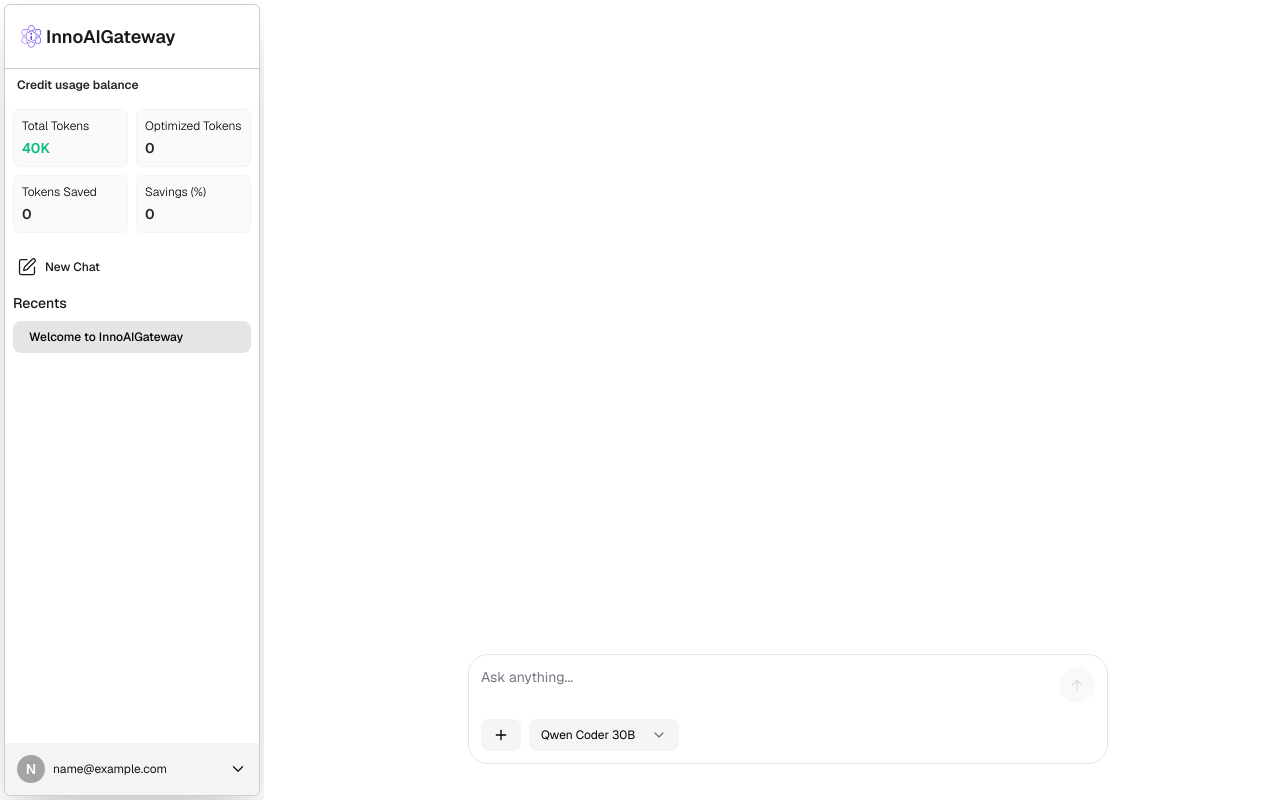
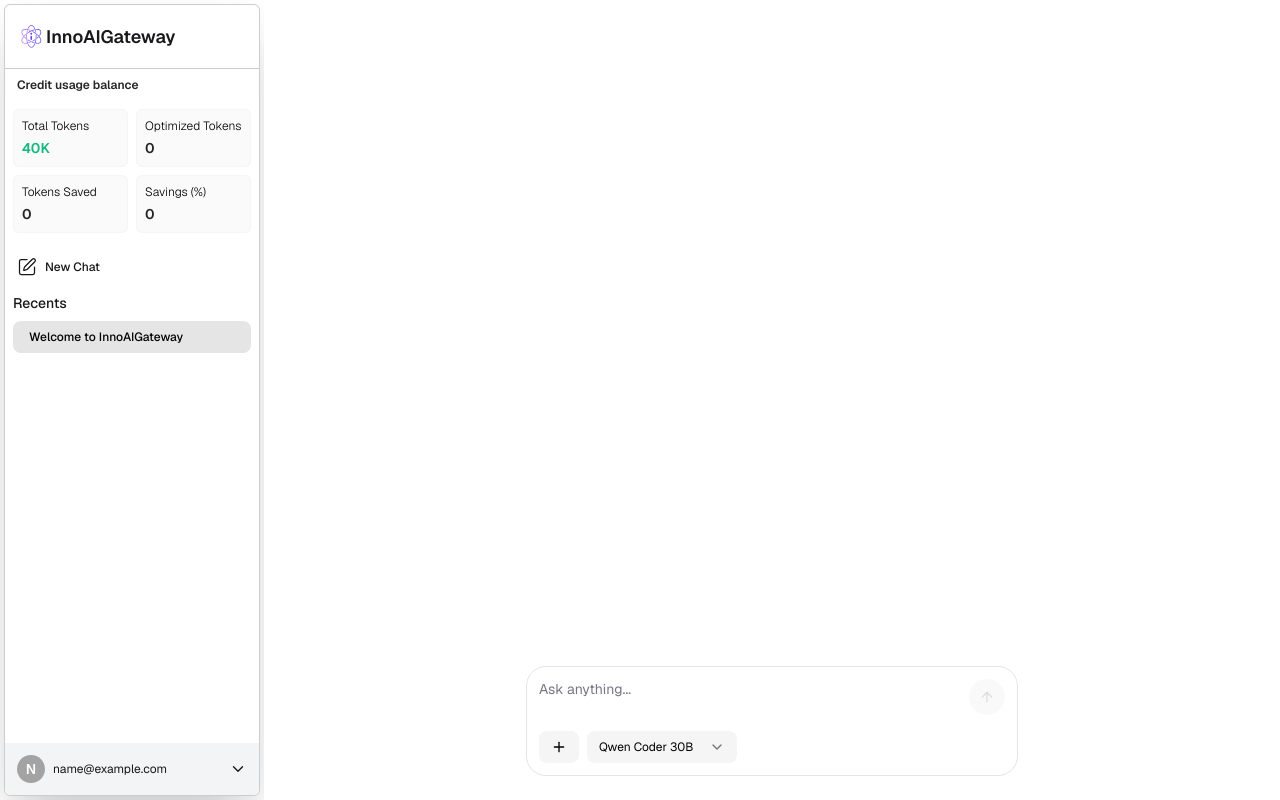
Before and after one commit to Ramyasree1122/inno-gate-way, a Next.js app: page /chat/13b56b64-14df-4efa-8edf-567d80291c27 in a window 1280 px wide. Built offline with nearby package versions, Linux system fonts and the light colour scheme; sample sign-in values are in the browser's storage.

Commit message:
need to make changes the UI on after AI response, chat box need to be adjusted width

```diff
--- a/package.json
+++ b/package.json
@@ -21,6 +21,8 @@
     "react": "19.2.4",
     "react-dom": "19.2.4",
     "react-hook-form": "^7.82.0",
+    "react-markdown": "^10.1.0",
+    "react-syntax-highlighter": "^16.1.1",
     "shadcn": "^4.13.1",
     "tailwind-merge": "^3.6.0",
     "tw-animate-css": "^1.4.0",
@@ -31,6 +33,7 @@
     "@types/node": "^20",
     "@types/react": "^19",
     "@types/react-dom": "^19",
+    "@types/react-syntax-highlighter": "^15.5.13",
     "eslint": "^9",
     "eslint-config-next": "16.2.10",
     "tailwindcss": "^4",
--- a/src/app/chat/ChatConversation.tsx
+++ b/src/app/chat/ChatConversation.tsx
@@ -1,9 +1,144 @@
-export default function ChatConversation() {
+"use client";
+
+import { useState } from "react";
+import { Copy, Code, Check } from "lucide-react";
+import ReactMarkdown from "react-markdown";
+import { Prism as SyntaxHighlighter } from "react-syntax-highlighter";
+
+// Define a custom Prism theme to match the reference design colors
+const customPrismTheme: { [key: string]: React.CSSProperties } = {
+  'code[class*="language-"]': {
+    color: "#000000",
+    background: "none",
+    fontFamily: "ui-monospace, SFMono-Regular, Menlo, Monaco, Consolas, monospace",
+    fontSize: "14px",
+    lineHeight: "1.6",
+  },
+  'pre[class*="language-"]': {
+    color: "#000000",
+    background: "transparent",
+    fontFamily: "ui-monospace, SFMono-Regular, Menlo, Monaco, Consolas, monospace",
+    margin: 0,
+    padding: "0 24px 24px 24px",
+    overflowX: "auto",
+  },
+  "keyword": { color: "#c026d3" },      // Pink/magenta keywords e.g. import
+  "string": { color: "#16A34A" },       // Green strings
+  "builtin": { color: "#6366F1" },      // Violet builtins/variables
+  "variable": { color: "#6366F1" },
+  "function": { color: "#6366F1" },
+  "class-name": { color: "#6366F1" },
+  "operator": { color: "#000000" },
+  "punctuation": { color: "#1F2937" },
+  "property": { color: "#6366F1" },
+  "number": { color: "#6366F1" },
+  "comment": { color: "#9CA3AF" },
+};
+
+interface Message {
+  id: string;
+  role: "user" | "assistant";
+  content: string;
+}
+
+interface ChatConversationProps {
+  messages: Message[];
+}
+
+export default function ChatConversation({ messages }: ChatConversationProps) {
+  const [copied, setCopied] = useState(false);
+
+  const handleCopy = (code: string) => {
+    navigator.clipboard.writeText(code);
+    setCopied(true);
+    setTimeout(() => setCopied(false), 2000);
+  };
+
   return (
-    <div className="flex-1 overflow-y-auto p-4">
-      <h2 className="text-xl font-bold mb-4">Chat Conversation</h2>
-      <div className="space-y-4">
-      </div>
+    <div className="w-[50%] max-w-[1100px] mx-auto py-8 flex flex-col gap-6 flex-1 overflow-y-auto min-h-0">
+      {messages.map((msg) => {
+        if (msg.role === "user") {
+          return (
+            <div key={msg.id} className="flex justify-end">
+              <div className="rounded-2xl bg-neutral-100 px-5 py-2.5 max-w-[80%]">
+                <p className="text-sm text-neutral-900 select-none">
+                  {msg.content}
+                </p>
+              </div>
+            </div>
+          );
+        }
+
+        return (
+          <div key={msg.id} className="w-full">
+            <ReactMarkdown
+              components={{
+                h2: ({ children }) => (
+                  <h2 className="mb-4 text-2xl font-semibold text-neutral-900">
+                    {children}
+                  </h2>
+                ),
+                p: ({ children }) => {
+                  // Only render paragraph element if it has non-empty children
+                  if (!children) return null;
+                  return <p className="mb-4 text-neutral-900">{children}</p>;
+                },
+                code({ node, className, children, ...props }) {
+                  const match = /language-(\w+)/.exec(className || "");
+                  const codeText = String(children).replace(/\n$/, "");
+                  const language = match ? match[1] : "";
+
+                  if (match) {
+                    return (
+                      <div className="my-4 overflow-hidden rounded-3xl bg-[#F5F5F5]">
+                        {/* Header */}
+                        <div className="flex items-center justify-between px-6 pt-5 pb-2 select-none">
+                          <div className="flex items-center gap-2 text-neutral-900">
+                            <Code size={16} strokeWidth={1.8} className="text-neutral-700" />
+                            <span className="text-sm font-medium capitalize">
+                              {language}
+                            </span>
+                          </div>
+
+                          <button
+                            onClick={() => handleCopy(codeText)}
+                            className="cursor-pointer text-neutral-500 hover:text-black transition-colors"
+                            title="Copy code"
+                          >
+                            {copied ? (
+                              <Check size={16} strokeWidth={1.8} className="text-green-600" />
+                            ) : (
+                              <Copy size={16} strokeWidth={1.8} />
+                            )}
+                          </button>
+                        </div>
+
+                        {/* Syntax Highlighted Code */}
+                        <SyntaxHighlighter
+                          style={customPrismTheme}
+                          language={language}
+                          PreTag="div"
+                          {...props}
+                        >
+                          {codeText}
+                        </SyntaxHighlighter>
+                      </div>
+                    );
+                  }
+
+                  return (
+                    <code className="bg-neutral-100 rounded px-1.5 py-0.5 text-sm font-mono" {...props}>
+                      {children}
+                    </code>
+                  );
+                },
+              }}
+            >
+              {msg.content}
+            </ReactMarkdown>
+          </div>
+        );
+      })}
     </div>
   );
 }
--- a/src/app/chat/ChatInput.tsx
+++ b/src/app/chat/ChatInput.tsx
@@ -10,7 +10,6 @@ import {
   SelectTrigger,
   SelectValue,
 } from "@/components/ui/select";
-import { usePathname } from "next/navigation";
 
 const models = [
   {
@@ -40,15 +39,15 @@ type ChatInputProps = {
   setMessage: React.Dispatch<React.SetStateAction<string>>;
   message: string;
   handleSendMessage?: (message: string) => void;
+  isWelcome?: boolean;
 };
 
 export default function ChatInput({
   setMessage = () => {},
   message,
   handleSendMessage,
+  isWelcome = true,
 }: ChatInputProps) {
-  const pathname = usePathname();
-  const isChatConversation = pathname !== "/chat";
   const fileInputRef = useRef<HTMLInputElement>(null);
   const [attachments, setAttachments] = useState<Attachment[]>([]);
 
@@ -133,13 +132,14 @@ export default function ChatInput({
   };
 
   return (
+    <div className="w-full flex flex-col items-center relative">
       <div
         className={`flex flex-col rounded-[20px] border border-neutral-200 bg-white p-3 px-3 cursor-default w-[50%] max-w-[1100px]
 
           ${
-   isChatConversation
-     ? "fixed bottom-9 left-[calc(50%+148px)] -translate-x-1/2 shadow-none hover:border-neutral-300"
-     : "mt-4 shadow-[0px_25px_20px_-20px_rgba(0,0,0,0.40)] transition-all duration-200 hover:border-neutral-300 hover:shadow-[0px_26px_22px_-20px_rgba(0,0,0,0.42)]"
+            isWelcome
+              ? "mt-4 shadow-[0px_25px_20px_-20px_rgba(0,0,0,0.40)] transition-all duration-200 hover:border-neutral-300 hover:shadow-[0px_26px_22px_-20px_rgba(0,0,0,0.42)]"
+              : "shadow-none hover:border-neutral-300"
           }`}
       >
         {attachments.length > 0 && (
@@ -264,5 +264,6 @@ export default function ChatInput({
           </Button>
         </div>
       </div>
+    </div>
   );
 }
--- a/src/app/chat/MainChat.tsx
+++ b/src/app/chat/MainChat.tsx
@@ -1,22 +1,142 @@
+"use client";
+
 import SvgIcon from "@/components/svgIcons";
 import ChatInput from "./ChatInput";
-import {  usePathname } from "next/navigation";
+import ChatConversation from "./ChatConversation";
+import { usePathname } from "next/navigation";
+import { useState, useEffect, useRef } from "react";
+
+interface Message {
+  id: string;
+  role: "user" | "assistant";
+  content: string;
+}
 
 export default function MainChat() {
-    const pathname = usePathname();
+  const pathname = usePathname();
+  const [messageText, setMessageText] = useState("");
 
+  // Track messages per chatId
+  const [sessions, setSessions] = useState<Record<string, Message[]>>({});
+  const messagesEndRef = useRef<HTMLDivElement>(null);
+
+  // Get current chatId from pathname (e.g. /chat/123 -> 123)
+  const isWelcome = pathname === "/chat";
+  const chatId = pathname.startsWith("/chat/") ? pathname.substring(6) : null;
+
+  // Clear input message when switching chats
+  useEffect(() => {
+    setMessageText("");
+  }, [chatId]);
+
+  // Scroll to bottom when new messages arrive
+  useEffect(() => {
+    messagesEndRef.current?.scrollIntoView({ behavior: "smooth" });
+  }, [sessions, chatId]);
+
+  const currentMessages = chatId ? sessions[chatId] || [] : [];
+
+  const handleSendMessage = (text: string) => {
+    if (!chatId || !text.trim()) return;
+
+    const userMsg: Message = {
+      id: Math.random().toString(36).substring(2, 9),
+      role: "user",
+      content: text,
+    };
+
+    // Update session messages with user message
+    setSessions((prev) => ({
+      ...prev,
+      [chatId]: [...(prev[chatId] || []), userMsg],
+    }));
+
+    // Mock AI response after a short delay
+    setTimeout(() => {
+      const aiMsg: Message = {
+        id: Math.random().toString(36).substring(2, 9),
+        role: "assistant",
+        content: `## Response to your request
+
+You asked:
+
+> **${text}**
+
+Here's a simple JavaScript example:
+
+\`\`\`javascript
+async function fetchUsers() {
+  try {
+    const response = await fetch("https://jsonplaceholder.typicode.com/users");
+    const users = await response.json();
+
+    console.log(users);
+  } catch (error) {
+    console.error("Something went wrong:", error);
+  }
+}
+
+fetchUsers();
+\`\`\`
+
+### What this code does
+
+- Fetches data from an API.
+- Converts the response to JSON.
+- Prints the data to the console.
+- Handles errors using \`try...catch\`.
+
+If you'd like, I can also provide the same example in **Python**, **TypeScript**, **React**, or **Next.js**.`,
+      };
+
+      setSessions((prev) => ({
+        ...prev,
+        [chatId]: [...(prev[chatId] || []), aiMsg],
+      }));
+    }, 800);
+  };
+
+  if (isWelcome) {
     return (
-      <main className="flex-1 flex flex-col min-w-0 overflow-hidden justify-center items-center bg-white">
-        {pathname === "/chat" && (
-          <>
-            <SvgIcon type="radium-ai-icon" width={53} height={60} />
-             <h1 className="text-2xl font-normal text-black">
-              <span className="text-gray-500 font-light">Welcome to</span>{" "}
-              <span className="font-semibold">InnoAIGateway</span>
-            </h1>
-          </>
-        )}
-        <ChatInput />
+      <main className="flex-1 flex flex-col min-w-0 overflow-hidden justify-center items-center bg-white p-4">
+        <div className="flex flex-col items-center mb-6">
+          <SvgIcon type="radium-ai-icon" width={53} height={60} />
+          <h1 className="text-2xl font-normal text-black mt-2 select-none">
+            <span className="text-gray-500 font-light">Welcome to</span>{" "}
+            <span className="font-semibold">InnoAIGateway</span>
+          </h1>
+        </div>
+        <div className="w-full flex justify-center">
+          <ChatInput
+            message={messageText}
+            setMessage={setMessageText}
+            handleSendMessage={handleSendMessage}
+            isWelcome={true}
+          />
+        </div>
       </main>
     );
+  }
+
+  return (
+    <main className="flex-1 flex flex-col min-w-0 overflow-hidden bg-white h-screen relative">
+      {/* Scrollable conversation area */}
+      <div className="flex-1 overflow-y-auto w-full">
+        {currentMessages.length > 0 && (
+          <ChatConversation messages={currentMessages} />
+        )}
+        <div ref={messagesEndRef} />
+      </div>
+
+      {/* Input fixed at the bottom */}
+      <div className="w-full flex justify-center pb-6 bg-white pt-4 px-4">
+        <ChatInput
+          message={messageText}
+          setMessage={setMessageText}
+          handleSendMessage={handleSendMessage}
+          isWelcome={false}
+        />
+      </div>
+    </main>
+  );
 }
```
Also changed, not shown: 1 other file (tests, documents, lock files or other folders). Lines whose indentation alone changed are shown as unchanged.
